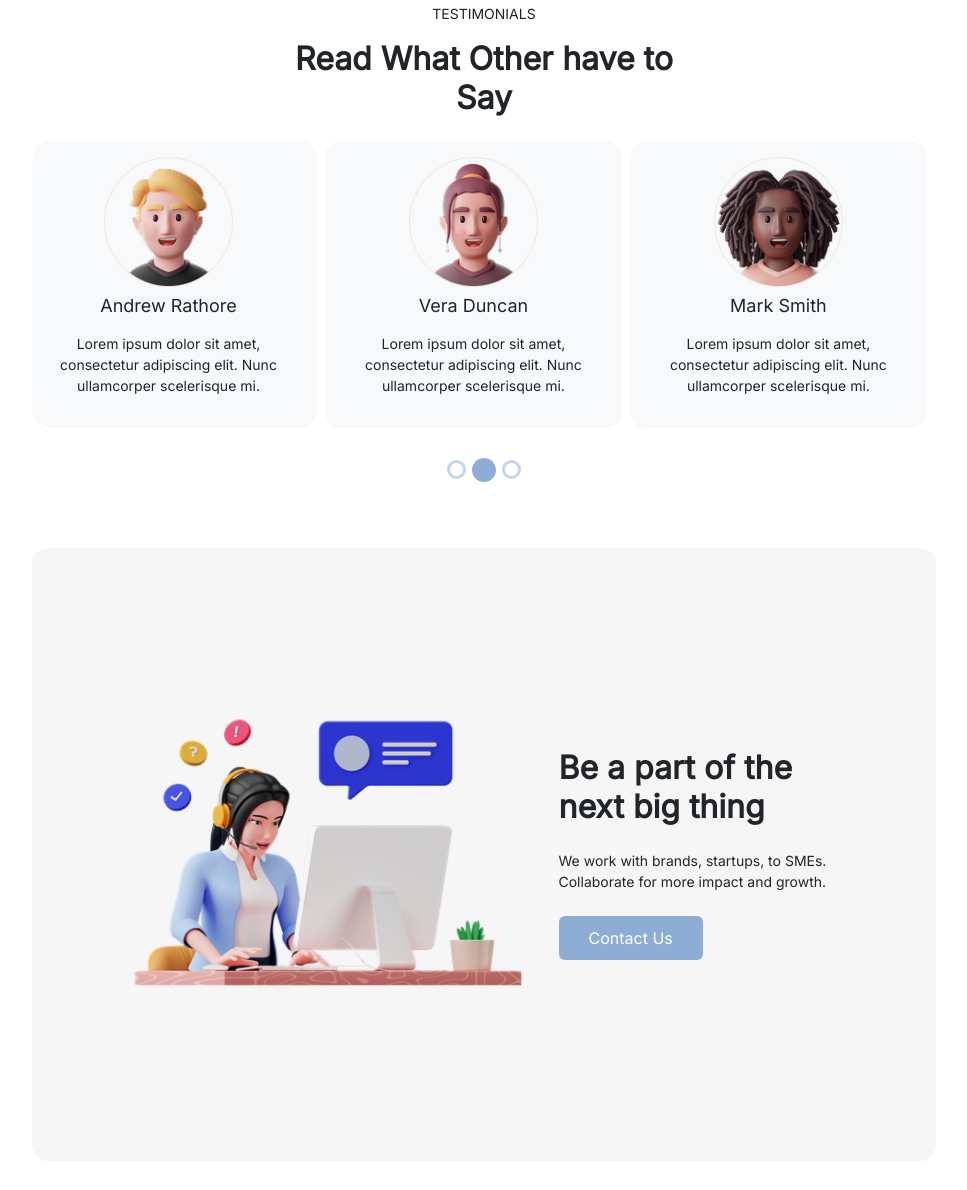
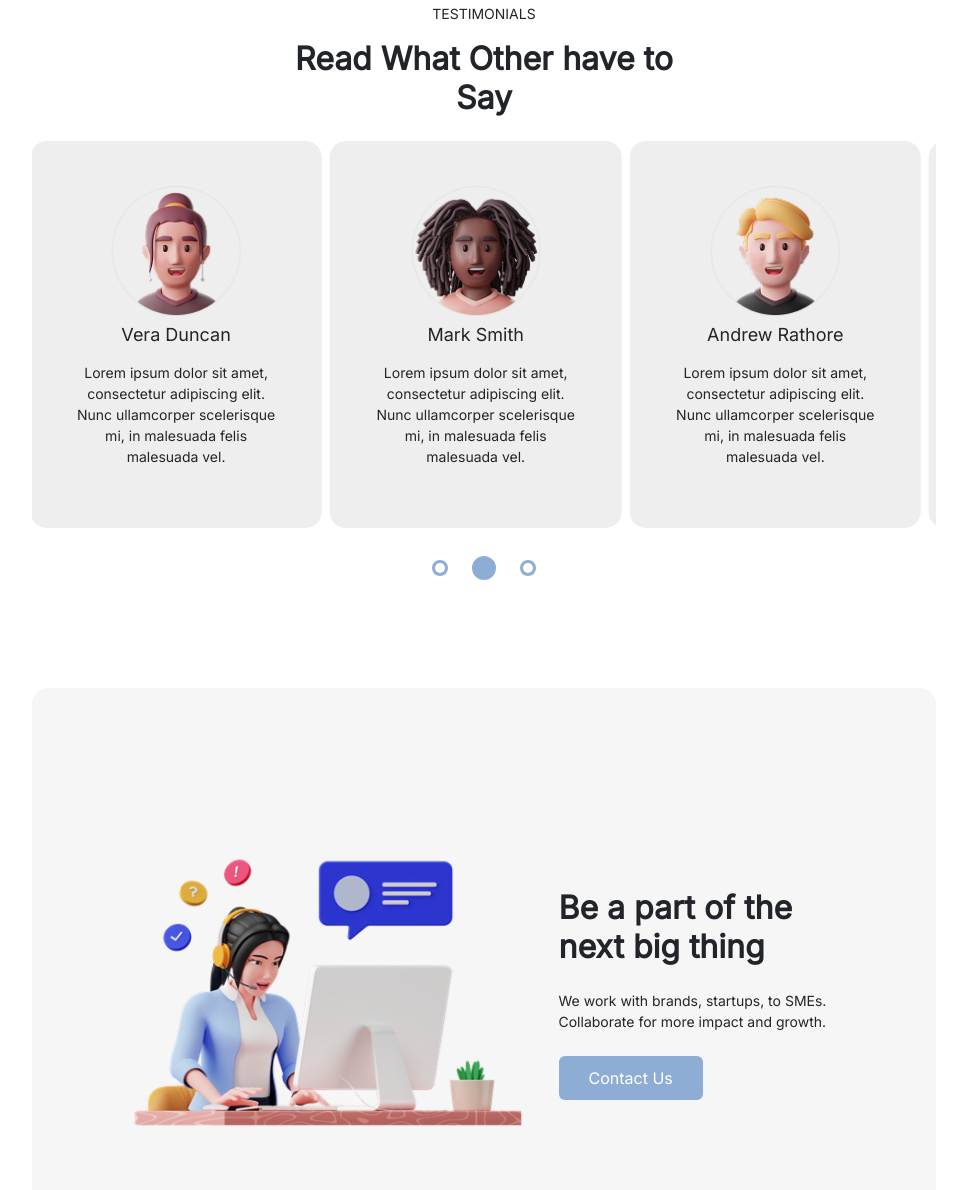
Before and after one commit to raghadsammour/Task-5, a plain HTML site: page index.html in a window 1280 px wide. Shown: the part 2327-3517 px from the top of the page, without its empty margins (156-1123 px from the left). Drawn offline with nearby package versions, Linux system fonts and the light colour scheme; a web font is replaced by a local one.

Commit message:
carousel

```diff
--- a/assets/css/style.css
+++ b/assets/css/style.css
@@ -100,6 +100,12 @@
     }
 }
 
+.sec {
+    div img {
+        width: 450px;
+    }
+}
+
 .section-photo {
     .card {
         background-color: #DEDCDB80;
@@ -135,6 +141,18 @@
     img {
         width: 129px;
     }
+}
+
+.radio-button {
+    display: flex;
+    justify-content: center;
+    align-items: center;
+    position: relative;
+}
+
+.carousel .carousel-indicators button {
+    margin-left: 12px;
+    margin-right: 12px;
 }
 
 .carousel-indicators button.active {
@@ -214,6 +232,65 @@ footer {
         max-width: 189px;
         padding-bottom: 72px;
     }
+}
+
+.radio-button {
+    padding-top: 40px;
+}
+
+.carousel-iner {
+    display: grid;
+    grid-template-columns: repeat(3, 1fr)
+}
+
+.cards>div {
+    padding: 32px;
+}
+
+.carousel-iner {
+    gap: 15px;
+}
+
+.cards .caption .discription {
+    font-size: 14px !important;
+    color: #272D38 !important;
+    line-height: 130% !important;
+}
+
+.cards .caption .name {
+    font-size: 18px !important;
+    color: #272D38 !important;
+}
+
+input[type="radio"] {
+    display: none;
+}
+
+.radio-button {
+    height: 10px;
+    z-index: 3;
+}
+
+label::before {
+    content: "";
+    display: grid;
+    width: 16px;
+    height: 16px;
+    border-radius: 50%;
+    border: 3px solid #8EADD5;
+    background-color: transparent;
+    margin-left: 12px;
+    margin-right: 12px;
+    transition: all 0.3s ease;
+}
+
+input[type="radio"]:checked+label::before {
+    background-color: #8EADD5;
+    width: 24px;
+    height: 24px;
+    display: flex;
+    justify-content: center;
+    align-items: center;
 }
 
 @media screen and (max-width:1200px) {
@@ -297,3 +374,44 @@ footer {
         margin: 0 auto;
     }
 }
+
+.carousel-contain {
+    overflow: hidden;
+}
+
+.carousel-inler {
+    display: flex;
+    transition: transform 0.5s ease;
+}
+
+.cardss {
+    width: calc(100% / 3.1);
+    flex-shrink: 0;
+    background: #eee;
+    text-align: center;
+    font-size: 24px;
+}
+
+.radio-button:has(#radio1:checked)~.carousel-contain .carousel-inler {
+    transform: translateX(0%);
+    -webkit-transform: translateX(0%);
+    -moz-transform: translateX(0%);
+    -ms-transform: translateX(0%);
+    -o-transform: translateX(0%);
+}
+
+.radio-button:has(#radio2:checked)~.carousel-contain .carousel-inler {
+    transform: translateX(-33.333%);
+    -webkit-transform: translateX(-33.333%);
+    -moz-transform: translateX(-33.333%);
+    -ms-transform: translateX(-33.333%);
+    -o-transform: translateX(-33.333%);
+}
+
+.radio-button:has(#radio3:checked)~.carousel-contain .carousel-inler {
+    transform: translateX(-66.666%);
+    -webkit-transform: translateX(-66.666%);
+    -moz-transform: translateX(-66.666%);
+    -ms-transform: translateX(-66.666%);
+    -o-transform: translateX(-66.666%);
+}
--- a/index.html
+++ b/index.html
@@ -4,7 +4,7 @@
 <head>
     <meta charset="UTF-8">
     <meta name="viewport" content="width=device-width, initial-scale=1.0">
-    <title>Health</title>
+    <title>Digital Agency</title>
     <link rel="stylesheet" href="assets/css/style.css">
     <link rel="preconnect" href="https://fonts.googleapis.com">
     <link rel="preconnect" href="https://fonts.gstatic.com" crossorigin>
@@ -115,10 +115,10 @@
         <section class="section-model carosel" id="carosel">
             <p class="text-center">TESTIMONIALS</p>
             <h1 class="fw-bold m-0 pb-4 text-center mx-auto">Read What Other have to Say</h1>
-            <div id="carouselExampleCaptions" class="carousel slide  d-block d-lg-none">
+            <section id="carouselExampleCaptions" class="carousel slide  d-block d-lg-none">
 
 
-                <div class="carousel-indicators d-flex align-items-center">
+                <div class="carousel-indicators d-flex align-items-center ">
                     <button type="button" data-bs-target="#carouselExampleCaptions" data-bs-slide-to="0" aria-label="Slide 1" style="width:13px; height:13px; border:3px solid #8EADD5; border-radius:50%; color:transparent;"></button>
                     <button type="button" data-bs-target="#carouselExampleCaptions" data-bs-slide-to="1" aria-label="Slide 2" style="width:13px; height:13px; border:3px solid #8EADD5; border-radius:50%; color:transparent;"></button>
                     <button type="button" data-bs-target="#carouselExampleCaptions" data-bs-slide-to="2" class="active" aria-current="true" aria-label="Slide 3" style="width:13px; height:13px; border:3px solid #8EADD5; border-radius:50%; color:transparent;"></button>
@@ -134,8 +134,8 @@
                         <div class="d-flex flex-column align-items-center justify-content-center h-100">
                             <img src="assets/img/western-man-4975942-4159828 1.png" class="d-block" alt="Slide 1">
                             <div class="caption">
-                                <h5 class="text-dark pb-2">Andrew Rathore</h5>
-                                <p class="text-dark">Lorem ipsum dolor sit amet, consectetur adipiscing elit. Nunc ullamcorper scelerisque mi, in malesuada felis malesuada vel.</p>
+                                <p class="name pb-2 fw-normal">Andrew Rathore</p>
+                                <p class="discription fw-light">Lorem ipsum dolor sit amet, consectetur adipiscing elit. Nunc ullamcorper scelerisque mi, in malesuada felis malesuada vel.</p>
                             </div>
                         </div>
                     </div>
@@ -145,8 +145,8 @@
                         <div class="d-flex flex-column align-items-center justify-content-center h-100">
                             <img src="assets/img/western-man-4975942-4159828 2.png" class="d-block" alt="Slide 2">
                             <div class="caption">
-                                <h5 class="text-dark pb-2">Vera Duncan</h5>
-                                <p class="text-dark">Lorem ipsum dolor sit amet, consectetur adipiscing elit. Nunc ullamcorper scelerisque mi, in malesuada felis malesuada vel.</p>
+                                <p class="name pb-2 fw-normal">Vera Duncan</p>
+                                <p class="discription fw-light">Lorem ipsum dolor sit amet, consectetur adipiscing elit. Nunc ullamcorper scelerisque mi, in malesuada felis malesuada vel.</p>
                             </div>
                         </div>
                     </div>
@@ -156,8 +156,8 @@
                         <div class="d-flex flex-column align-items-center justify-content-center h-100">
                             <img src="assets/img/western-man-4975942-4159828 1.png" class="d-block" alt="Slide 4">
                             <div class="caption">
-                                <h5 class="text-dark pb-2">Andrew Rathore</h5>
-                                <p class="text-dark">Lorem ipsum dolor sit amet, consectetur adipiscing elit. Nunc ullamcorper scelerisque mi, in malesuada felis malesuada vel.</p>
+                                <p class="name pb-2 fw-normal">Andrew Rathore</p>
+                                <p class="discription fw-light">Lorem ipsum dolor sit amet, consectetur adipiscing elit. Nunc ullamcorper scelerisque mi, in malesuada felis malesuada vel.</p>
                             </div>
                         </div>
                     </div>
@@ -167,8 +167,8 @@
                         <div class="d-flex flex-column align-items-center justify-content-center h-100">
                             <img src="assets/img/western-man-4975942-4159828 3.png" class="d-block" alt="Slide 3">
                             <div class="caption">
-                                <h5 class="text-dark pb-2">Mark Smith</h5>
-                                <p class="text-dark">Lorem ipsum dolor sit amet, consectetur adipiscing elit. Nunc ullamcorper scelerisque mi, in malesuada felis malesuada vel.</p>
+                                <p class="name pb-2 fw-normal">Mark Smith</p>
+                                <p class="discription fw-light">Lorem ipsum dolor sit amet, consectetur adipiscing elit. Nunc ullamcorper scelerisque mi, in malesuada felis malesuada vel.</p>
                             </div>
                         </div>
                     </div>
@@ -180,54 +180,73 @@
                         <div class="d-flex flex-column align-items-center justify-content-center h-100">
                             <img src="assets/img/western-man-4975942-4159828 2.png" class="d-block" alt="Slide 5">
                             <div class="caption">
+                                <p class="name pb-2 fw-normal">Vera Duncan</p>
+                                <p class="discription fw-light">Lorem ipsum dolor sit amet, consectetur adipiscing elit. Nunc ullamcorper scelerisque mi, in malesuada felis malesuada vel.</p>
+                            </div>
+                        </div>
+                    </div>
+
+                </div>
+            </section>
+
+
+            <section>
+                <div id="carousel" class="carousel slide d-lg-flex d-none flex-column-reverse">
+
+
+                    <div class="radio-button">
+                        <input type="radio" name="r" id="radio1">
+                        <label for="radio1"></label>
+                        <input type="radio" name="r" id="radio2" checked>
+                        <label for="radio2"></label>
+                        <input type="radio" name="r" id="radio3">
+                        <label for="radio3"></label>
+                    </div>
+                    <div class="carousel-contain">
+                        <div class="carousel-inler carousel-inver text-center gap-2 ">
+                            <div class="cardss rounded-4 bg-card">
+                                <div class="carousel-item d-flex flex-column  justify-content-center align-items-center">
+                                    <img src="assets/img/western-man-4975942-4159828 1.png" class="d-block" alt="Slide 3">
+                                    <div class="caption">
+                                        <h5 class="text-dark pb-2">Andrew Rathore</h5>
+                                        <p class="text-dark">Lorem ipsum dolor sit amet, consectetur adipiscing elit. Nunc ullamcorper scelerisque mi, in malesuada felis malesuada vel.</p>
+                                    </div>
+                                </div>
+                            </div>
+                            <div class="cardss rounded-4 bg-card ">
+                                <div class="carousel-item d-flex flex-column  justify-content-center align-items-center">
+                                    <img src="assets/img/western-man-4975942-4159828 2.png" class="d-block" alt="Slide 3">
+                                    <div class="caption">
                                         <h5 class="text-dark pb-2">Vera Duncan</h5>
                                         <p class="text-dark">Lorem ipsum dolor sit amet, consectetur adipiscing elit. Nunc ullamcorper scelerisque mi, in malesuada felis malesuada vel.</p>
                                     </div>
                                 </div>
                             </div>
+                            <div class="cardss rounded-4 bg-card ">
+                                <div class=" active carousel-item d-flex flex-column  justify-content-center align-items-center">
+                                    <img src="assets/img/western-man-4975942-4159828 3.png" class="d-block" alt="Slide 3">
 
-                </div>
-            </div>
-
-            <div id="carousel" class="carousel slide d-lg-block d-none">
-
-
-                <div class="carousel-indicators d-flex align-items-center">
-                    <button type="button" data-bs-target="#carousel" data-bs-slide-to="0" aria-label="Slide 1" style="width: 13px; height: 13px; border: 3px solid #8EADD5; border-radius: 50%; color: transparent;"></button>
-                    <button type="button" data-bs-target="#carousel" data-bs-slide-to="1" class="active" aria-current="true" aria-label="Slide 2" style="width: 13px; height: 13px; border: 3px solid #8EADD5; border-radius: 50%; color: transparent;"></button>
-                    <button type="button" data-bs-target="#carousel" data-bs-slide-to="2" aria-label="Slide 3" style="width: 13px; height: 13px; border: 3px solid #8EADD5; border-radius: 50%; color: transparent;"></button>
-                </div>
-
-
-                <div class="carousel-inner">
-
-
-                    <div class="carousel-item  p-0">
-                        <div class="row text-center">
-                            <div class="col-lg-4 rounded-4 bg-light" style="width: 32%;">
-                                <div class="d-flex flex-column align-items-center justify-content-center h-100 p-3">
-                                    <img src="assets/img/western-man-4975942-4159828 1.png" class="d-block" alt="Andrew">
                                     <div class="caption">
-                                        <h5 class="text-dark pb-2">Andrew Rathore</h5>
-                                        <p class="text-dark">Lorem ipsum dolor sit amet, consectetur adipiscing elit. Nunc ullamcorper scelerisque mi.</p>
+                                        <h5 class="text-dark pb-2">Mark Smith</h5>
+                                        <p class="text-dark">Lorem ipsum dolor sit amet, consectetur adipiscing elit. Nunc ullamcorper scelerisque mi, in malesuada felis malesuada vel.</p>
                                     </div>
                                 </div>
                             </div>
-                            <div class="col-lg-4 rounded-4 bg-light mx-2" style="width: 32%;">
-                                <div class="d-flex flex-column align-items-center justify-content-center h-100 p-3">
-                                    <img src="assets/img/western-man-4975942-4159828 1.png" class="d-block" alt="Andrew">
+                            <div class="cardss rounded-4 bg-card">
+                                <div class="carousel-item d-flex flex-column  justify-content-center align-items-center">
+                                    <img src="assets/img/western-man-4975942-4159828 1.png" class="d-block" alt="Slide 3">
                                     <div class="caption">
                                         <h5 class="text-dark pb-2">Andrew Rathore</h5>
-                                        <p class="text-dark">Lorem ipsum dolor sit amet, consectetur adipiscing elit. Nunc ullamcorper scelerisque mi.</p>
+                                        <p class="text-dark">Lorem ipsum dolor sit amet, consectetur adipiscing elit. Nunc ullamcorper scelerisque mi, in malesuada felis malesuada vel.</p>
                                     </div>
                                 </div>
                             </div>
-                            <div class="col-lg-4 rounded-4 bg-light" style="width: 32%;">
-                                <div class="d-flex flex-column align-items-center justify-content-center h-100 p-3">
-                                    <img src="assets/img/western-man-4975942-4159828 2.png" class="d-block" alt="Vera">
+                            <div class="cardss rounded-4 bg-card">
+                                <div class="carousel-item d-flex flex-column  justify-content-center align-items-center">
+                                    <img src="assets/img/western-man-4975942-4159828 2.png" class="d-block" alt="Slide 3">
                                     <div class="caption">
                                         <h5 class="text-dark pb-2">Vera Duncan</h5>
-                                        <p class="text-dark">Lorem ipsum dolor sit amet, consectetur adipiscing elit. Nunc ullamcorper scelerisque mi.</p>
+                                        <p class="text-dark">Lorem ipsum dolor sit amet, consectetur adipiscing elit. Nunc ullamcorper scelerisque mi, in malesuada felis malesuada vel.</p>
                                     </div>
                                 </div>
                             </div>
@@ -235,79 +254,13 @@
                     </div>
 
 
-                    <div class="carousel-item p-0 active ">
-                        <div class="row text-center">
-                            <div class="col-lg-4 rounded-4 bg-light" style="width: 32%;">
-                                <div class="d-flex flex-column align-items-center justify-content-center h-100 p-3">
-                                    <img src="assets/img/western-man-4975942-4159828 1.png" class="d-block" alt="Andrew">
-                                    <div class="caption">
-                                        <h5 class="text-dark pb-2">Andrew Rathore</h5>
-                                        <p class="text-dark">Lorem ipsum dolor sit amet, consectetur adipiscing elit. Nunc ullamcorper scelerisque mi.</p>
-                                    </div>
-                                </div>
-                            </div>
-                            <div class="col-lg-4 rounded-4 bg-light mx-2" style="width: 32%;">
-                                <div class="d-flex flex-column align-items-center justify-content-center h-100 p-3">
-                                    <img src="assets/img/western-man-4975942-4159828 2.png" class="d-block" alt="Vera">
-                                    <div class="caption">
-                                        <h5 class="text-dark pb-2">Vera Duncan</h5>
-                                        <p class="text-dark">Lorem ipsum dolor sit amet, consectetur adipiscing elit. Nunc ullamcorper scelerisque mi.</p>
-                                    </div>
-                                </div>
-                            </div>
-                            <div class="col-lg-4 rounded-4 bg-light" style="width: 32%;">
-                                <div class="d-flex flex-column align-items-center justify-content-center h-100 p-3">
-                                    <img src="assets/img/western-man-4975942-4159828 3.png" class="d-block" alt="Mark">
-                                    <div class="caption">
-                                        <h5 class="text-dark pb-2">Mark Smith</h5>
-                                        <p class="text-dark">Lorem ipsum dolor sit amet, consectetur adipiscing elit. Nunc ullamcorper scelerisque mi.</p>
-                                    </div>
-                                </div>
-                            </div>
-                        </div>
-                    </div>
-
-
-                    <div class="carousel-item p-0">
-                        <div class="row text-center">
-                            <div class="col-lg-4 rounded-4 bg-light" style="width: 32%;">
-                                <div class="d-flex flex-column align-items-center justify-content-center h-100 p-3">
-                                    <img src="assets/img/western-man-4975942-4159828 2.png" class="d-block" alt="Vera">
-                                    <div class="caption">
-                                        <h5 class="text-dark pb-2">Vera Duncan</h5>
-                                        <p class="text-dark">Lorem ipsum dolor sit amet, consectetur adipiscing elit. Nunc ullamcorper scelerisque mi.</p>
-                                    </div>
-                                </div>
-                            </div>
-                            <div class="col-lg-4 rounded-4 bg-light mx-2" style="width: 32%;">
-                                <div class="d-flex flex-column align-items-center justify-content-center h-100 p-3">
-                                    <img src="assets/img/western-man-4975942-4159828 3.png" class="d-block" alt="Mark">
-                                    <div class="caption">
-                                        <h5 class="text-dark pb-2">Mark Smith</h5>
-                                        <p class="text-dark">Lorem ipsum dolor sit amet, consectetur adipiscing elit. Nunc ullamcorper scelerisque mi.</p>
-                                    </div>
-                                </div>
-                            </div>
-                            <div class="col-lg-4 rounded-4 bg-light" style="width: 32%;">
-                                <div class="d-flex flex-column align-items-center justify-content-center h-100 p-3">
-                                    <img src="assets/img/western-man-4975942-4159828 3.png" class="d-block" alt="Mark">
-                                    <div class="caption">
-                                        <h5 class="text-dark pb-2">Mark Smith</h5>
-                                        <p class="text-dark">Lorem ipsum dolor sit amet, consectetur adipiscing elit. Nunc ullamcorper scelerisque mi.</p>
-                                    </div>
-                                </div>
-                            </div>
-                        </div>
-                    </div>
-
                 </div>
 
 
 
-            </div>
             </section>
             <!-- Be a part of the next big thing section -->
-        <section class="section-model col-12  padding-section ">
+            <section class="section-model col-12 padding-section sec ">
                 <div class=" bg s4 rounded-4">
                     <div class="row align-items-center justify-content-center ">
                         <div class="col-12 col-lg-7 col-md-6 text-center d-none d-lg-block">
@@ -320,6 +273,7 @@
                         </div>
                     </div>
                 </div>
+
             </section>
 
     </main>
@@ -369,8 +323,6 @@
             </div>
         </div>
     </footer>
-
-
     <script src="https://cdn.jsdelivr.net/npm/bootstrap@5.3.6/dist/js/bootstrap.bundle.min.js " integrity="sha384-j1CDi7MgGQ12Z7Qab0qlWQ/Qqz24Gc6BM0thvEMVjHnfYGF0rmFCozFSxQBxwHKO " crossorigin="anonymous "></script>
     <script src="https://cdnjs.cloudflare.com/ajax/libs/font-awesome/6.7.2/js/all.min.js "></script>
 </body>
```
Also changed, not shown: assets/img/Logo white.png (deleted), assets/img/Logo.png (deleted), assets/img/ananas and milk.png (deleted), assets/img/flower.png (deleted), assets/img/forest big.jpg (deleted), assets/img/forest.jpg (deleted), assets/img/girl doing yoga.png (deleted), assets/img/healthy food big.jpg (deleted), assets/img/heathy food.jpg (deleted), assets/img/leaf.png (deleted), assets/img/menu.png (deleted), assets/img/plant in haand.jpg (deleted), assets/img/plant-in-hand-big.jpg (deleted), assets/img/two leafs.png (deleted), 2 more files. Lines whose indentation alone changed are shown as unchanged.
